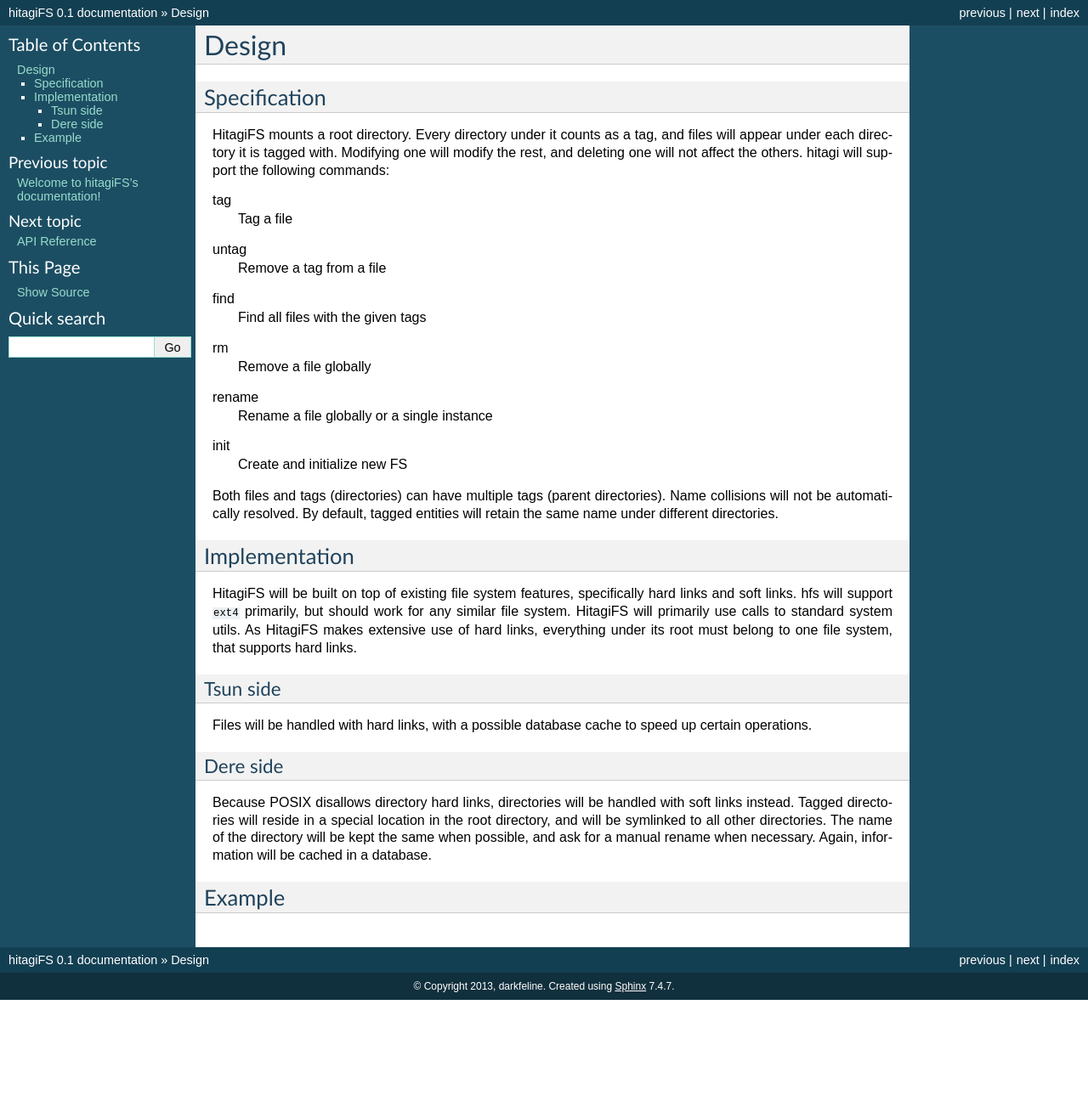
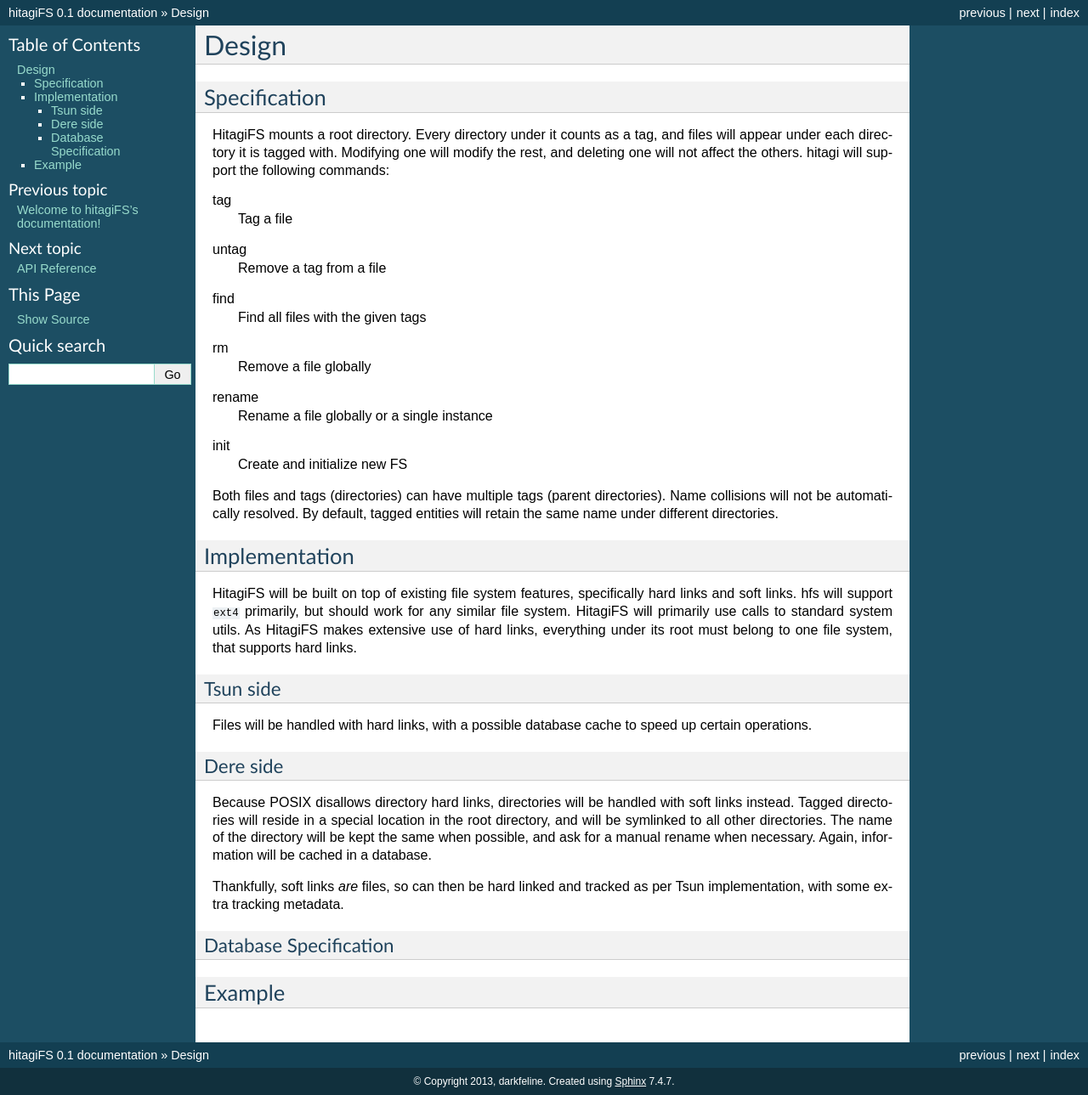
Before and after one commit to darkfeline/dantalian, a Sphinx documentation site: the page built from doc/specs.rst, in a window 1280 px wide. Shown: the whole page at 85% size. Built offline with Sphinx 7.4.7, drawn with Linux system fonts in a browser that asks for light colours; before the commit the page ends 1177 px from its top, so only the background shows below that.

Commit message:
Update design

```diff
--- a/doc/specs.rst
+++ b/doc/specs.rst
@@ -57,5 +57,11 @@ the root directory, and will be symlinked to all other directories.  The name
 of the directory will be kept the same when possible, and ask for a manual
 rename when necessary.  Again, information will be cached in a database.
 
+Thankfully, soft links *are* files, so can then be hard linked and tracked as
+per Tsun implementation, with some extra tracking metadata.
+
+Database Specification
+----------------------
+
 Example
 =======
```
